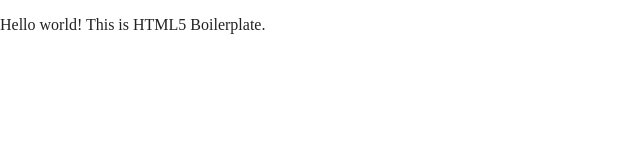
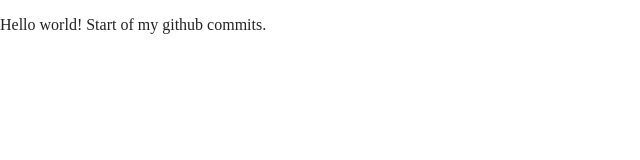
Before and after one commit to mrerhanarslan/JSExercises, a website built with Parcel: page index.html in a window 1280 px wide. Shown: the full height of the page, 0-640 px from the left. Built offline with nearby package versions, Linux system fonts and the light colour scheme.

Commit message:
first commit

```diff
--- a/index.html
+++ b/index.html
@@ -25,7 +25,7 @@
 <body>
 
   <!-- Add your site or application content here -->
-  <p>Hello world! This is HTML5 Boilerplate.</p>
+  <p>Hello world! Start of my github commits.</p>
   <script src="js/vendor/modernizr-3.11.2.min.js"></script>
   <script src="js/plugins.js"></script>
   <script src="js/main.js"></script>
```
